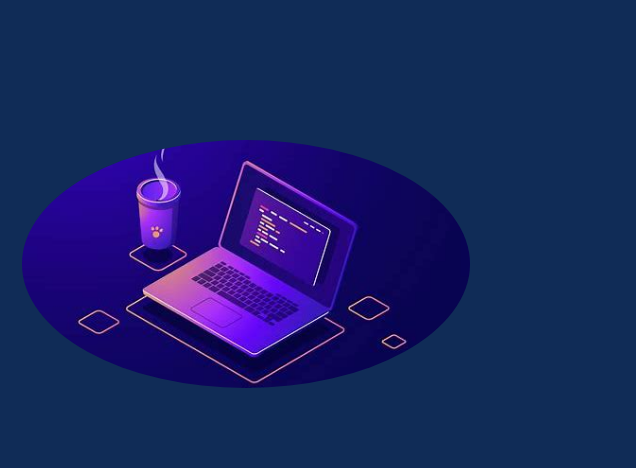
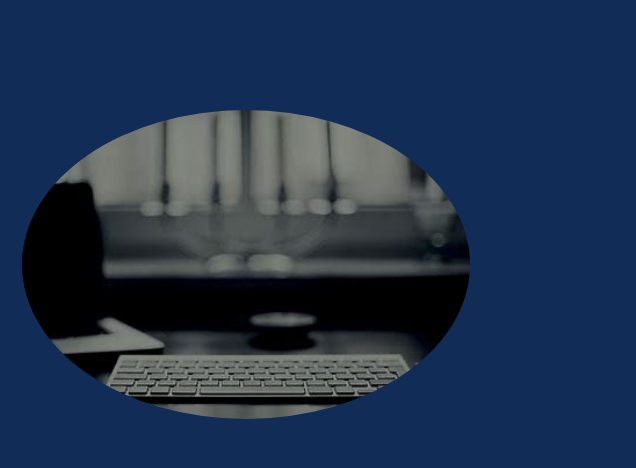
Before and after one commit to adjoumarwa/myPortfolio.github.io, a plain HTML site: page index.html in a window 1280 px wide. Shown: the part 176-644 px from the top of the page, 644-1280 px from the left. Drawn offline with nearby package versions, Linux system fonts and the light colour scheme.

Commit message:
Add files via upload

```diff
--- a/index.html
+++ b/index.html
@@ -64,7 +64,7 @@
       </div>
     </div>
       <div class="home-img">
-       <img src="img/img1.jfif" class="img-circle" alt="Cinque Terre">
+        <img src="img/img2.jfif" class="img-circle" alt="Cinque Terre">
       </div>
 
   </section>
```
